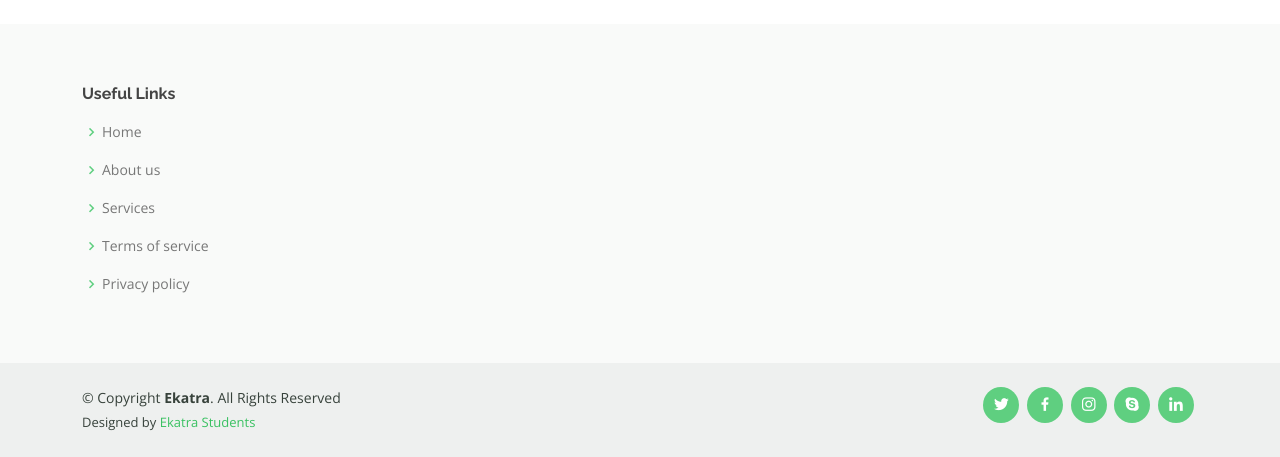
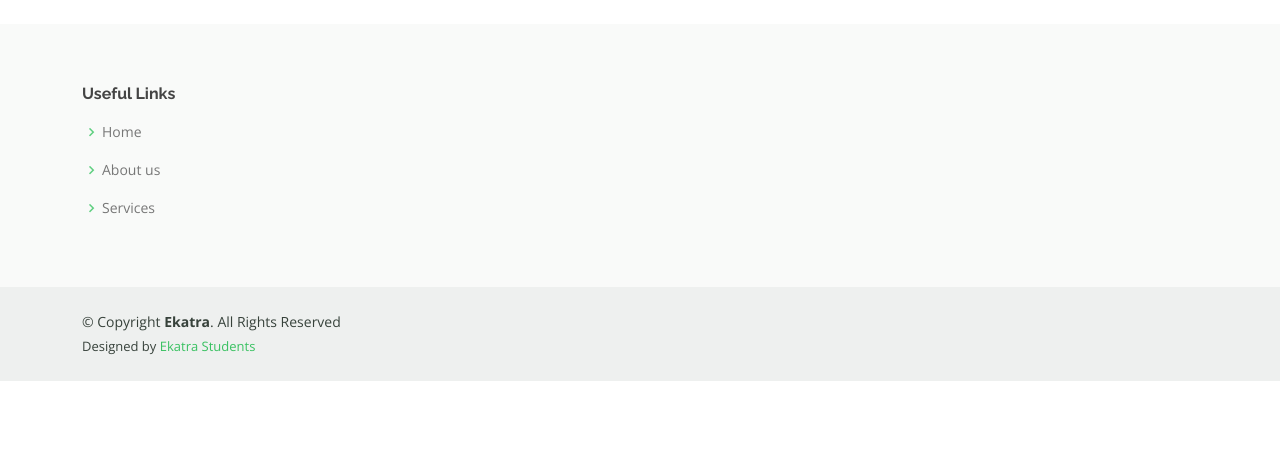
Before and after one commit to NIkunj-patel135/SIH_School_Dropout, a Django app: page /dropout_analysis.html in a window 1280 px wide. Shown: the part 915-1372 px from the top of the page. After the commit the page ends 1296 px from the top, so only its background shows below. Run offline with Django 4.2, Linux system fonts and the light colour scheme; some libraries are stand-ins or nearby versions.

Commit message:
some changes in footer

```diff
--- a/templates/about.html
+++ b/templates/about.html
@@ -150,8 +150,6 @@
               <li><i class="bx bx-chevron-right"></i> <a href="index.html">Home</a></li>
               <li><i class="bx bx-chevron-right"></i> <a href="about.html">About us</a></li>
               <li><i class="bx bx-chevron-right"></i> <a href="courses.html">Services</a></li>
-              <li><i class="bx bx-chevron-right"></i> <a href="#">Terms of service</a></li>
-              <li><i class="bx bx-chevron-right"></i> <a href="#">Privacy policy</a></li>
             </ul>
           </div>
 
@@ -184,13 +182,13 @@
           Designed by <a href="#">Ekatra Students</a>
         </div>
       </div>
-      <div class="social-links text-center text-md-right pt-3 pt-md-0">
+      <!-- <div class="social-links text-center text-md-right pt-3 pt-md-0">
         <a href="#" class="twitter"><i class="bx bxl-twitter"></i></a>
         <a href="#" class="facebook"><i class="bx bxl-facebook"></i></a>
         <a href="#" class="instagram"><i class="bx bxl-instagram"></i></a>
         <a href="#" class="google-plus"><i class="bx bxl-skype"></i></a>
         <a href="#" class="linkedin"><i class="bx bxl-linkedin"></i></a>
-      </div>
+      </div> -->
     </div>
   </footer><!-- End Footer -->
 
--- a/templates/dropout_analysis.html
+++ b/templates/dropout_analysis.html
@@ -196,11 +196,10 @@
           <div class="col-lg-2 col-md-6 footer-links">
             <h4>Useful Links</h4>
             <ul>
-              <li><i class="bx bx-chevron-right"></i> <a href="#">Home</a></li>
-              <li><i class="bx bx-chevron-right"></i> <a href="#">About us</a></li>
-              <li><i class="bx bx-chevron-right"></i> <a href="#">Services</a></li>
-              <li><i class="bx bx-chevron-right"></i> <a href="#">Terms of service</a></li>
-              <li><i class="bx bx-chevron-right"></i> <a href="#">Privacy policy</a></li>
+              <li><i class="bx bx-chevron-right"></i> <a href="index.html">Home</a></li>
+              <li><i class="bx bx-chevron-right"></i> <a href="about.html">About us</a></li>
+              <li><i class="bx bx-chevron-right"></i> <a href="courses.html">Services</a></li>
+
             </ul>
           </div>
 
@@ -230,13 +229,13 @@
           Designed by <a href="#">Ekatra Students</a>
         </div>
       </div>
-      <div class="social-links text-center text-md-right pt-3 pt-md-0">
+      <!-- <div class="social-links text-center text-md-right pt-3 pt-md-0">
         <a href="#" class="twitter"><i class="bx bxl-twitter"></i></a>
         <a href="#" class="facebook"><i class="bx bxl-facebook"></i></a>
         <a href="#" class="instagram"><i class="bx bxl-instagram"></i></a>
         <a href="#" class="google-plus"><i class="bx bxl-skype"></i></a>
         <a href="#" class="linkedin"><i class="bx bxl-linkedin"></i></a>
-      </div>
+      </div> -->
     </div>
   </footer><!-- End Footer -->
 
```
Also changed, not shown: templates/contact.html (+3 -4 lines), templates/course-details.html (+3 -4 lines), templates/courses.html (+3 -4 lines), templates/index.html (+4 -6 lines).
